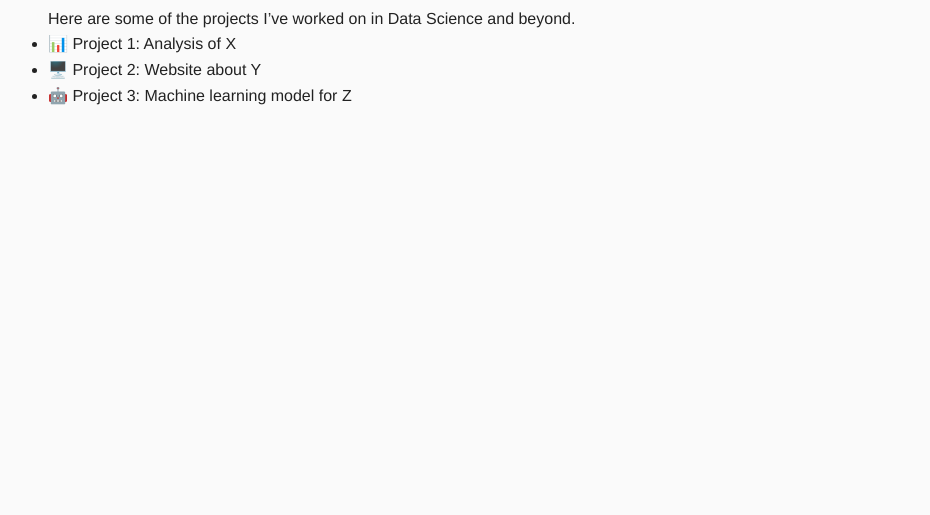
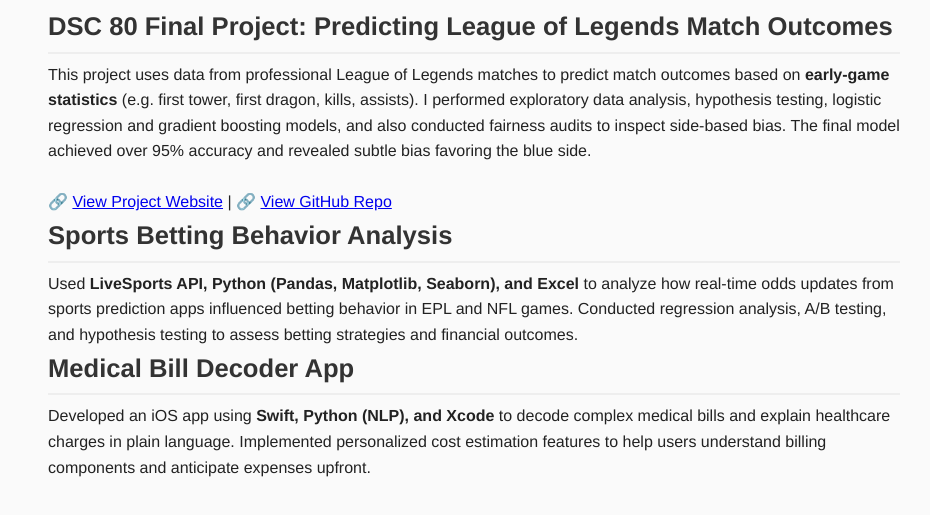
Before and after one commit to Kalberhe/6.C85_lab1_beta_test_portfolio, a plain HTML site: page projects/index.html in a window 1280 px wide. Shown: the part 111-626 px from the top of the page, without its empty margins (166-1096 px from the left). Drawn offline with Linux system fonts and the light colour scheme.

```diff
--- a/projects/index.html
+++ b/projects/index.html
@@ -4,8 +4,6 @@
   <meta charset="utf-8">
   <title>Projects – Kalkidan Berhe Gebrekirstos</title>
   <link rel="stylesheet" href="../style.css?v=3">
-
-
 </head>
 <body>
   <nav>
@@ -17,11 +15,42 @@
   </nav>
 
   <h1>My Projects</h1>
-  <p>Here are some of the projects I’ve worked on in Data Science and beyond.</p>
-  <ul>
-    <li>📊 Project 1: Analysis of X</li>
-    <li>🖥️ Project 2: Website about Y</li>
-    <li>🤖 Project 3: Machine learning model for Z</li>
-  </ul>
+
+  <section>
+    <h2>DSC 80 Final Project: Predicting League of Legends Match Outcomes</h2>
+    <p>
+      This project uses data from professional League of Legends matches to predict match outcomes
+      based on <strong>early-game statistics</strong> (e.g. first tower, first dragon, kills, assists).
+      I performed exploratory data analysis, hypothesis testing, logistic regression and gradient boosting models,
+      and also conducted fairness audits to inspect side-based bias.
+      The final model achieved over 95% accuracy and revealed subtle bias favoring the blue side.
+      <br><br>
+      🔗 <a href="https://kalberhe.github.io/DSC80_FINAL_PROJECT/" target="_blank">View Project Website</a> |
+      🔗 <a href="https://github.com/Kalberhe/DSC80_FINAL_PROJECT" target="_blank">View GitHub Repo</a>
+    </p>
+  </section>
+
+  <!-- Sports Betting Project -->
+  <section>
+    <h2>Sports Betting Behavior Analysis</h2>
+    <p>
+      Used <strong>LiveSports API, Python (Pandas, Matplotlib, Seaborn), and Excel</strong>
+      to analyze how real-time odds updates from sports prediction apps
+      influenced betting behavior in EPL and NFL games.
+      Conducted regression analysis, A/B testing, and hypothesis testing
+      to assess betting strategies and financial outcomes.
+    </p>
+  </section>
+
+  <!-- Medical Bill App -->
+  <section>
+    <h2>Medical Bill Decoder App</h2>
+    <p>
+      Developed an iOS app using <strong>Swift, Python (NLP), and Xcode</strong>
+      to decode complex medical bills and explain healthcare charges in plain language.
+      Implemented personalized cost estimation features to help users
+      understand billing components and anticipate expenses upfront.
+    </p>
+  </section>
 </body>
 </html>
```
Also changed, not shown: index.html (+1 -1 lines).
